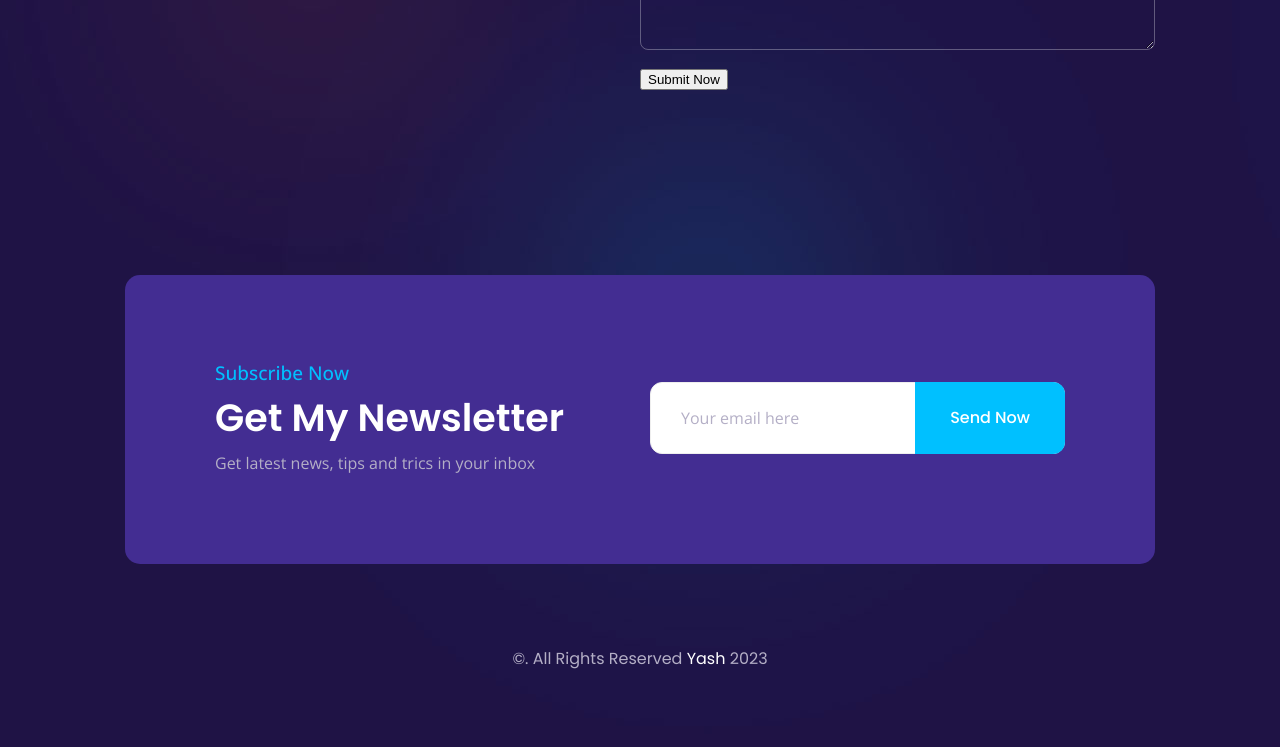
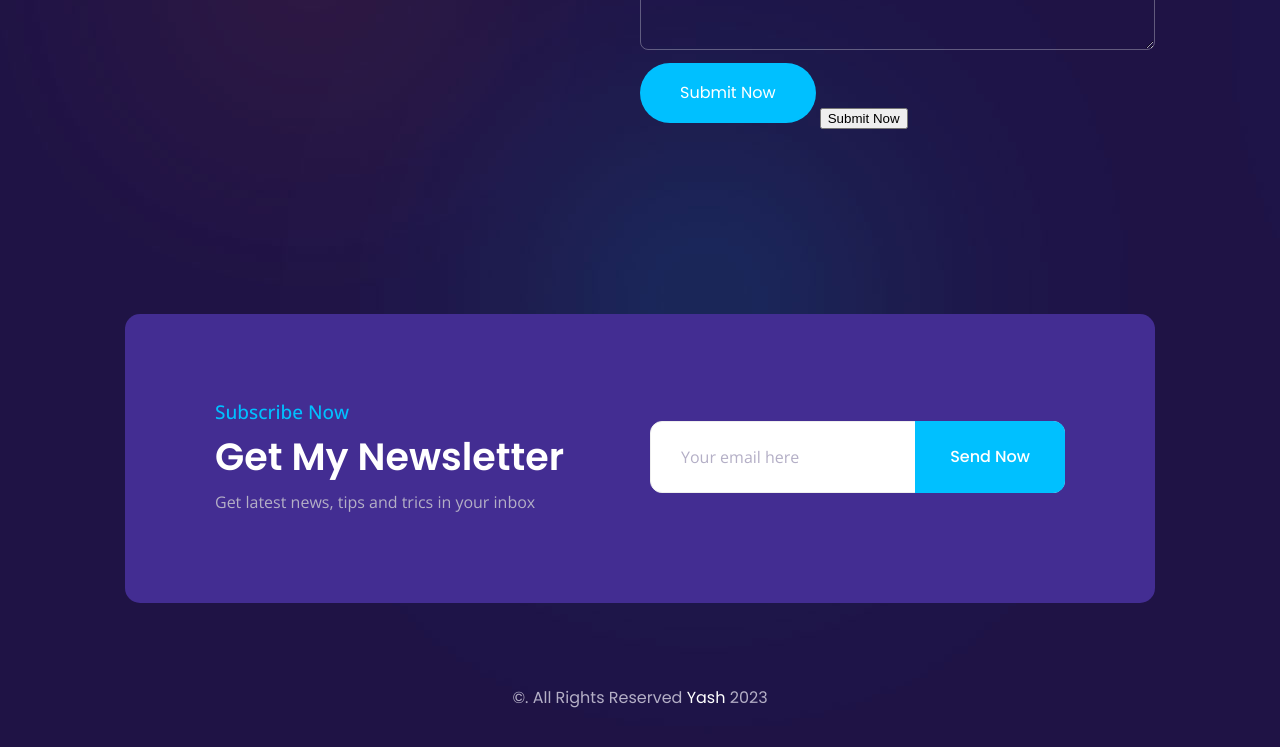
Before and after one commit to codyyash1012/try, a plain HTML site: page index.html in a window 1280 px wide. Shown: the part 8946-9693 px from the top of the page. Drawn offline with nearby package versions, Linux system fonts and the light colour scheme; no server answers; files whose address does not match are found by name.

Commit message:
Update index.html

```diff
--- a/index.html
+++ b/index.html
@@ -1019,7 +1019,7 @@
 										<textarea id="message" placeholder="Write your message here"></textarea>
 									</div>
 									<div class="foliox_tm_button">
-										<!-- <a id="send_message" href="#"><span>Submit Now</span></a> -->
+										<a id="send_message" href="#"><span>Submit Now</span></a>
 										<button type="submit" id="send_message" name="submit">Submit Now</button>
 									</div>
 
```
